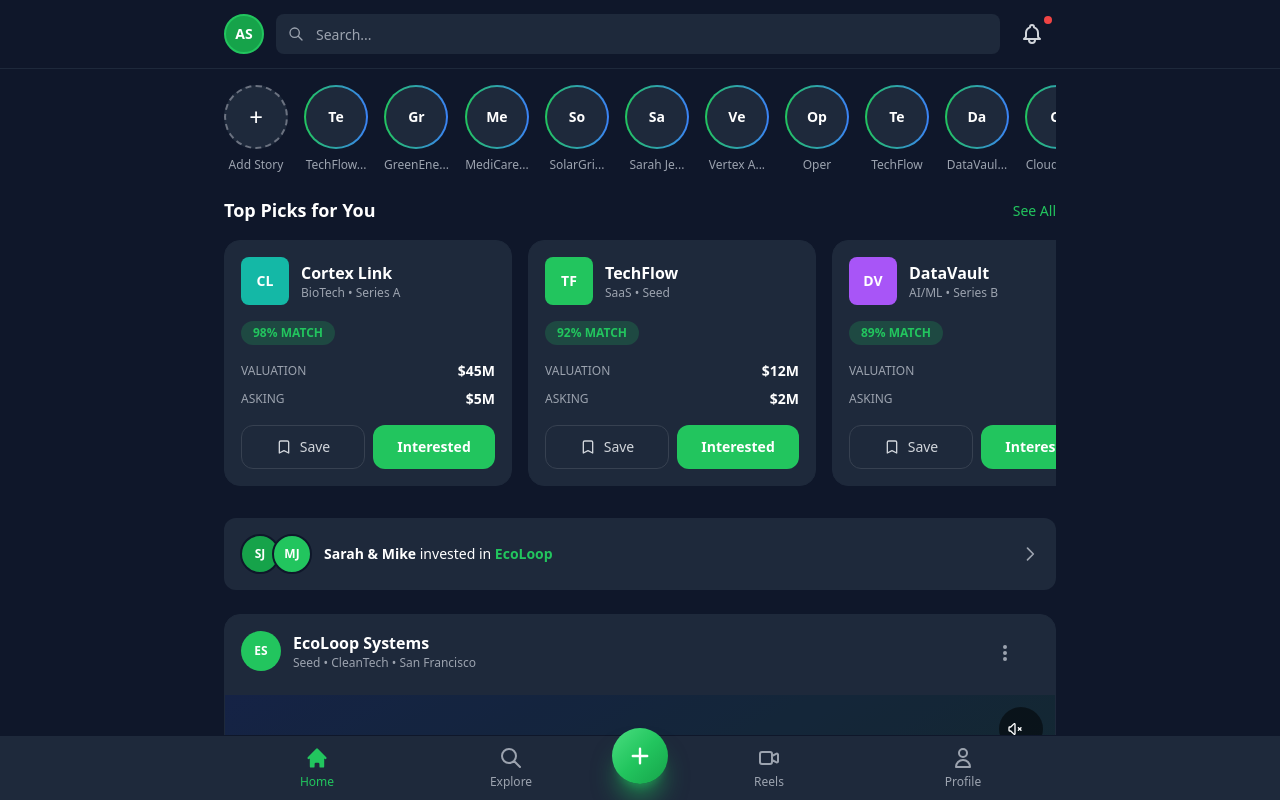
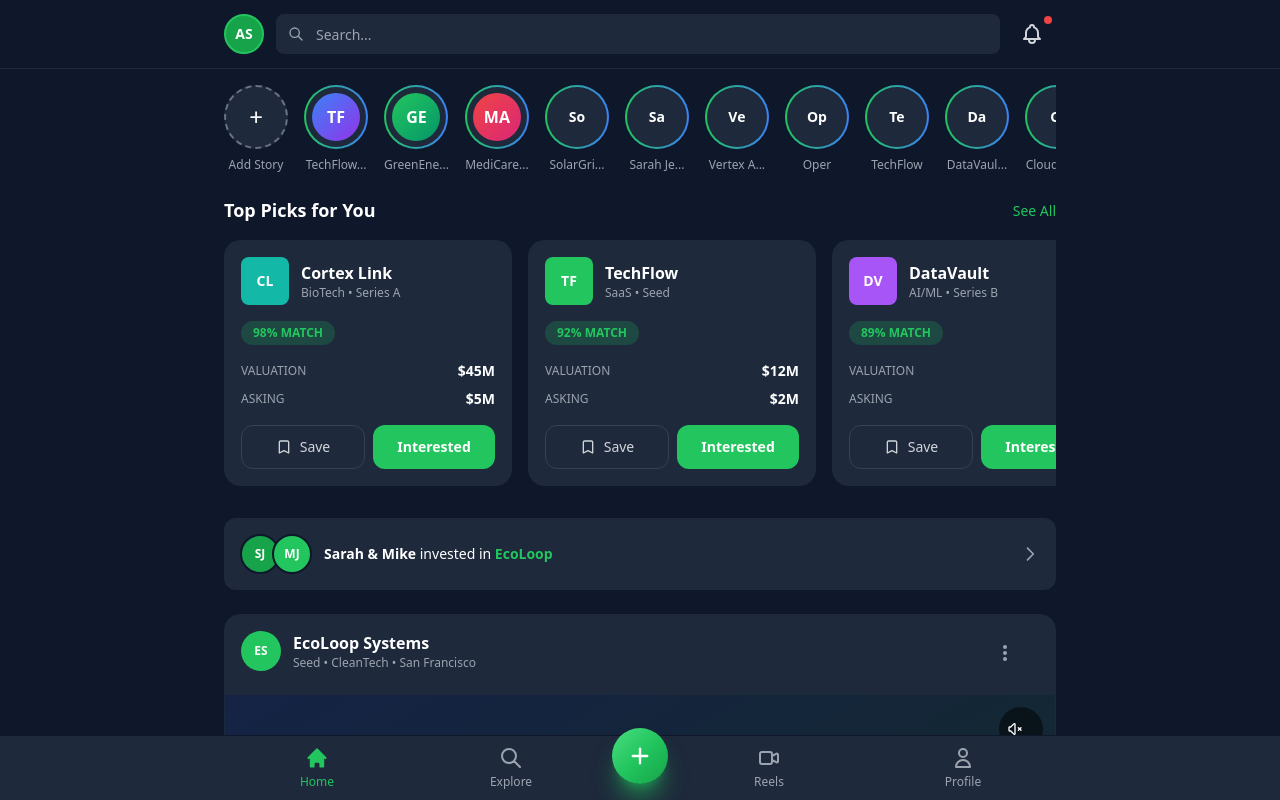
Before and after one commit to Khushi018/swarn-web-app, a React (Vite) app: page / in a window 1280 px wide. Shown: the top 800 px of the page. Built offline with nearby package versions, Linux system fonts and the light colour scheme.

Commit message:
logo company

```diff
--- /dev/null
+++ b/src/components/CompanyLogo.jsx
@@ -0,0 +1,53 @@
+import React from 'react';
+
+// Color gradients for different company initials
+const getLogoGradient = (initials) => {
+  const gradients = {
+    'TF': 'from-blue-500 to-purple-600',
+    'GE': 'from-green-500 to-emerald-600',
+    'MA': 'from-red-500 to-pink-600',
+    'CS': 'from-cyan-500 to-blue-600',
+    'FP': 'from-indigo-500 to-purple-600',
+    'EL': 'from-orange-500 to-yellow-600',
+    'ME': 'from-rose-500 to-pink-600',
+    'AG': 'from-lime-500 to-green-600',
+    'SG': 'from-yellow-500 to-orange-600',
+    'SJ': 'from-purple-500 to-indigo-600',
+    'VA': 'from-teal-500 to-cyan-600',
+    'OP': 'from-violet-500 to-purple-600',
+    'DV': 'from-slate-500 to-gray-600',
+    'HP': 'from-red-500 to-rose-600',
+    'FE': 'from-amber-500 to-orange-600',
+    'RE': 'from-blue-500 to-indigo-600',
+    'LC': 'from-emerald-500 to-teal-600',
+    'FA': 'from-pink-500 to-rose-600',
+    'QL': 'from-indigo-500 to-blue-600',
+    'CL': 'from-cyan-500 to-teal-600',
+  };
+
+  return gradients[initials] || 'from-primary to-primary-dark';
+};
+
+const CompanyLogo = ({ initials, size = 'md', className = '', showBorder = false }) => {
+  const sizeClasses = {
+    xs: 'w-6 h-6 text-xs',
+    sm: 'w-8 h-8 text-xs',
+    md: 'w-10 h-10 text-sm',
+    lg: 'w-12 h-12 text-base',
+    xl: 'w-16 h-16 text-lg',
+    '2xl': 'w-20 h-20 text-xl',
+  };
+
+  const gradient = getLogoGradient(initials);
+  const sizeClass = sizeClasses[size] || sizeClasses.md;
+
+  return (
+    <div
+      className={`${sizeClass} rounded-full bg-gradient-to-br ${gradient} flex items-center justify-center flex-shrink-0 ${showBorder ? 'border-2 border-white' : ''} ${className}`}
+    >
+      <span className="text-white font-bold">{initials}</span>
+    </div>
+  );
+};
+
+export default CompanyLogo;
--- a/src/components/ExploreReels.jsx
+++ b/src/components/ExploreReels.jsx
@@ -1,5 +1,6 @@
 import React, { useState, useRef, useEffect } from 'react';
 import Sidebar from './Sidebar';
+import CompanyLogo from './CompanyLogo';
 
 const ExploreReels = ({ onNavigate, onVideoSelect }) => {
   const [isSidebarOpen, setIsSidebarOpen] = useState(false);
@@ -18,6 +19,8 @@ const ExploreReels = ({ onNavigate, onVideoSelect }) => {
       views: 12500,
       likes: 1247,
       thumbnail: '/videos/video1-thumb.jpg',
+      author: 'TechFlow Solutions',
+      authorAvatar: 'TF',
     },
     {
       id: 2,
@@ -25,6 +28,8 @@ const ExploreReels = ({ onNavigate, onVideoSelect }) => {
       views: 8900,
       likes: 892,
       thumbnail: '/videos/video2-thumb.jpg',
+      author: 'GreenEnergy Innovations',
+      authorAvatar: 'GE',
     },
     {
       id: 3,
@@ -33,6 +38,8 @@ const ExploreReels = ({ onNavigate, onVideoSelect }) => {
       likes: 2156,
       thumbnail: '/videos/video3-thumb.jpg',
       isMerged: true, // This video spans 2 rows in the 3rd column
+      author: 'MediCare AI',
+      authorAvatar: 'MA',
     },
     {
       id: 4,
@@ -40,6 +47,8 @@ const ExploreReels = ({ onNavigate, onVideoSelect }) => {
       views: 18300,
       likes: 1834,
       thumbnail: '/videos/video4-thumb.jpg',
+      author: 'CloudSync Technologies',
+      authorAvatar: 'CS',
     },
     {
       id: 5,
@@ -47,6 +56,8 @@ const ExploreReels = ({ onNavigate, onVideoSelect }) => {
       views: 24800,
       likes: 2456,
       thumbnail: '/videos/video5-fintech-thumb.jpg',
+      author: 'FinTech Pro',
+      authorAvatar: 'FP',
     },
     {
       id: 6,
@@ -54,6 +65,8 @@ const ExploreReels = ({ onNavigate, onVideoSelect }) => {
       views: 19200,
       likes: 1867,
       thumbnail: '/videos/video6-edtech-thumb.jpg',
+      author: 'EduLearn Platform',
+      authorAvatar: 'EL',
     },
     {
       id: 7,
@@ -61,6 +74,8 @@ const ExploreReels = ({ onNavigate, onVideoSelect }) => {
       views: 35700,
       likes: 3456,
       thumbnail: '/videos/video7-indianSweetShop-thumb.jpg',
+      author: 'Mithai Express',
+      authorAvatar: 'ME',
     },
     {
       id: 8,
@@ -68,6 +83,8 @@ const ExploreReels = ({ onNavigate, onVideoSelect }) => {
       views: 22100,
       likes: 2134,
       thumbnail: '/videos/video8-agritech-thumb.jpg',
+      author: 'AgriGrow Solutions',
+      authorAvatar: 'AG',
     },
   ];
 
--- a/src/components/Header.jsx
+++ b/src/components/Header.jsx
@@ -1,6 +1,7 @@
 import React, { useState, useRef, useEffect } from 'react';
 import Sidebar from './Sidebar';
 import { companies } from '../data/companies';
+import CompanyLogo from './CompanyLogo';
 
 const Header = ({ onCompanySelect, onOpenCreatePost, onNavigate, onOpenStory }) => {
   const [isSidebarOpen, setIsSidebarOpen] = useState(false);
@@ -251,7 +252,11 @@ const Header = ({ onCompanySelect, onOpenCreatePost, onNavigate, onOpenStory })
                 >
                   <div className="w-16 h-16 rounded-full p-0.5 bg-gradient-to-r from-green-500 to-blue-500 flex items-center justify-center">
                     <div className="w-full h-full rounded-full bg-dark-light flex items-center justify-center">
-                      <span className="text-white text-sm font-semibold">{name.substring(0, 2)}</span>
+                      {isVideoStory && item.authorAvatar ? (
+                        <CompanyLogo initials={item.authorAvatar} size="lg" className="border-0" />
+                      ) : (
+                        <span className="text-white text-sm font-semibold">{name.substring(0, 2)}</span>
+                      )}
                     </div>
                   </div>
                   <span className="text-xs text-gray-400">{name.length > 8 ? name.substring(0, 8) + '...' : name}</span>
--- a/src/components/Reels.jsx
+++ b/src/components/Reels.jsx
@@ -1,4 +1,5 @@
 import React, { useState, useEffect, useRef } from 'react';
+import CompanyLogo from './CompanyLogo';
 
 const Reels = ({ initialVideoId = null }) => {
   // Sample reels data - videos should be stored in public/videos folder
@@ -451,12 +452,10 @@ const Reels = ({ initialVideoId = null }) => {
                   </button>
                 </div>
 
-                {/* Bottom Info Section */}
-                <div className="absolute bottom-0 left-0 right-0 p-4 pb-20 bg-gradient-to-t from-black/80 to-transparent">
-                  <div className="flex items-start gap-3 mb-3">
-                    <div className="w-10 h-10 rounded-full bg-gradient-to-br from-primary to-primary-dark flex items-center justify-center border-2 border-white flex-shrink-0">
-                      <span className="text-white text-xs font-semibold">{reel.authorAvatar}</span>
-                    </div>
+                        {/* Bottom Info Section */}
+                        <div className="absolute bottom-0 left-0 right-0 p-4 pb-20 bg-gradient-to-t from-black/80 to-transparent">
+                          <div className="flex items-start gap-3 mb-3">
+                            <CompanyLogo initials={reel.authorAvatar} size="md" showBorder={true} />
                     <div className="flex-1 min-w-0">
                       <p className="text-white font-semibold text-sm mb-1">{reel.author}</p>
                       <p className="text-white text-sm line-clamp-2">{reel.description}</p>
--- a/src/components/StoryViewer.jsx
+++ b/src/components/StoryViewer.jsx
@@ -1,4 +1,5 @@
 import React, { useState, useEffect, useRef } from 'react';
+import CompanyLogo from './CompanyLogo';
 
 const StoryViewer = ({ stories, initialStoryIndex = 0, onClose }) => {
   const [currentStoryIndex, setCurrentStoryIndex] = useState(initialStoryIndex);
@@ -141,10 +142,8 @@ const StoryViewer = ({ stories, initialStoryIndex = 0, onClose }) => {
         </div>
 
         {/* Company Info Overlay on Video */}
-        <div className="absolute top-12 left-4 z-10 flex items-center gap-3">
-          <div className="w-10 h-10 rounded-full bg-gradient-to-br from-primary to-primary-dark flex items-center justify-center border-2 border-white flex-shrink-0 shadow-lg">
-            <span className="text-white text-xs font-semibold">{currentStory.authorAvatar}</span>
-          </div>
+        <div className="absolute top-6 left-4 z-10 flex items-center gap-3">
+          <CompanyLogo initials={currentStory.authorAvatar} size="md" showBorder={true} className="shadow-lg" />
           <div>
             <p className="text-white font-semibold text-sm drop-shadow-lg">{currentStory.author}</p>
             <p className="text-white/90 text-xs drop-shadow-lg">{currentStory.time || 'Just now'}</p>
```
